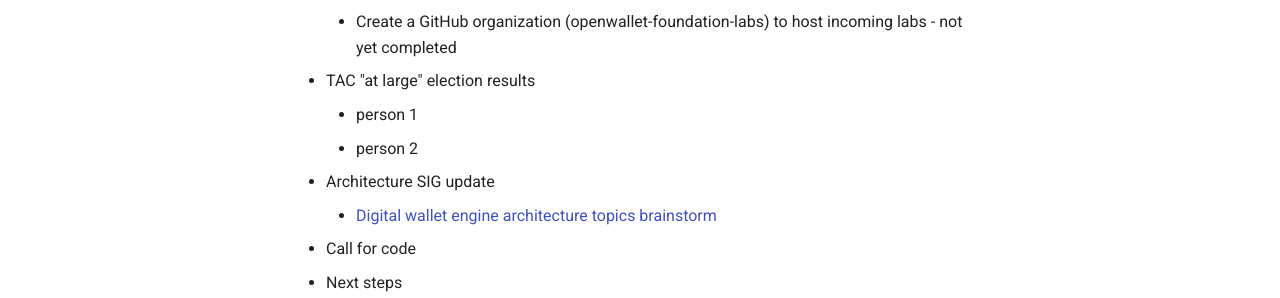
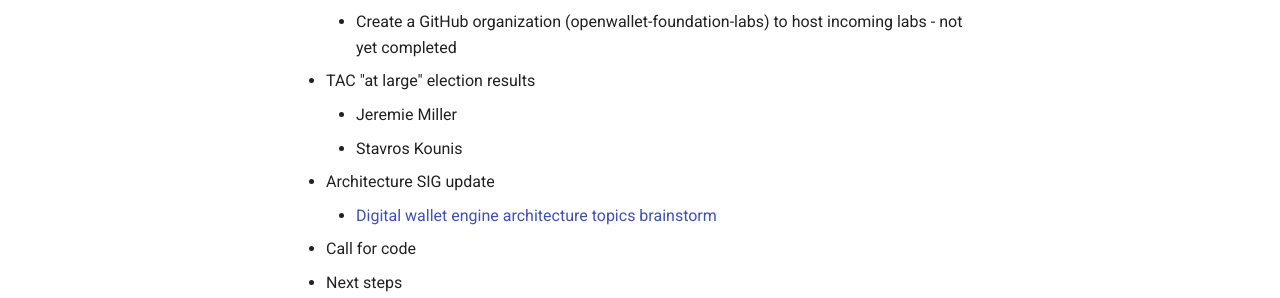
Before and after one commit to openwallet-foundation/tac, an MkDocs documentation site: the page built from docs/meetings/2023-04-05.md, in a window 1280 px wide and 900 px high, scrolled down 742 px. Shown: the part 516-814 px from the top of the window. Built offline with MkDocs 1.6.1 and Material for MkDocs 9.7.7, drawn with Linux system fonts in a browser that asks for light colours; comment, search, counter and statistics services are not loaded.

Commit message:
add at-large members
Signed-off-by: Tracy Kuhrt <tracy.a.kuhrt@accenture.com>

```diff
--- a/docs/meetings/2023-04-05.md
+++ b/docs/meetings/2023-04-05.md
@@ -25,8 +25,8 @@
     - Tracy to create a pull request to update the project proposal template to include links to the mission and project lifecycle - **[pull request](https://github.com/openwallet-foundation/project-proposals/pull/6) created and merged**
     - Create a GitHub organization (openwallet-foundation-labs) to host incoming labs - not yet completed
 - TAC "at large" election results
-    - person 1
-    - person 2
+    - Jeremie Miller
+    - Stavros Kounis
 - Architecture SIG update
     - [Digital wallet engine architecture topics brainstorm](https://docs.google.com/document/d/1Z2eSMozZ0HqHAPUjGk6p9FGK1ktmsMhDbQMi-EsRQJM/edit)
 - Call for code
```
